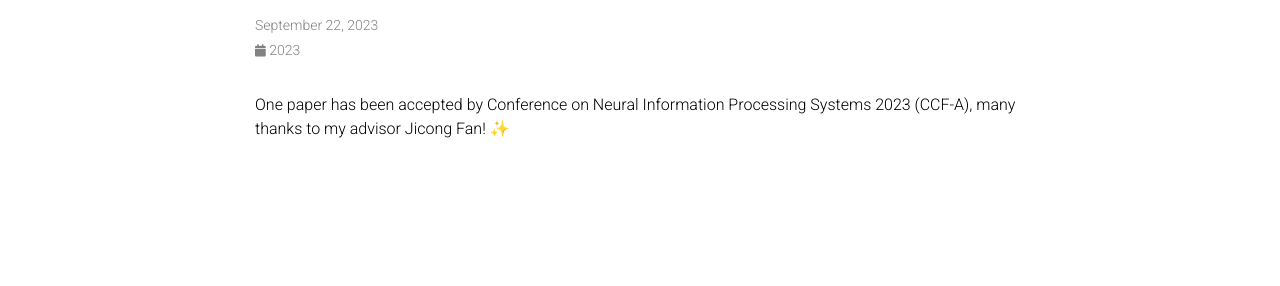
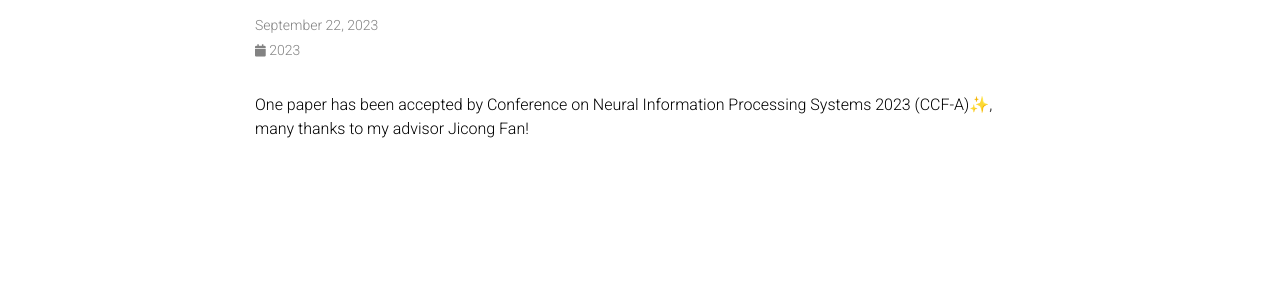
Before and after one commit to huangsuj/huangsuj.github.io, a Jekyll site: the page built from _news/news_20230922.md, in a window 1280 px wide. Shown: the part 146-432 px from the top of the page. Built offline with Jekyll 4.4.1, drawn with Linux system fonts in a browser that asks for light colours; emoji names are drawn with the system emoji font; comment, search, counter and statistics services are not loaded; a style sheet for code colours, icons or effects is not loaded.

Commit message:
Update news_20230922.md

```diff
--- a/_news/news_20230922.md
+++ b/_news/news_20230922.md
@@ -4,4 +4,4 @@ date: 2023-9-22 15:59:00-0400
 inline: true
 ---
 
-One paper has been accepted by Conference on Neural Information Processing Systems 2023 (CCF-A), many thanks to my advisor Jicong Fan! :sparkles:
+One paper has been accepted by Conference on Neural Information Processing Systems 2023 (CCF-A):sparkles:, many thanks to my advisor Jicong Fan!
```
